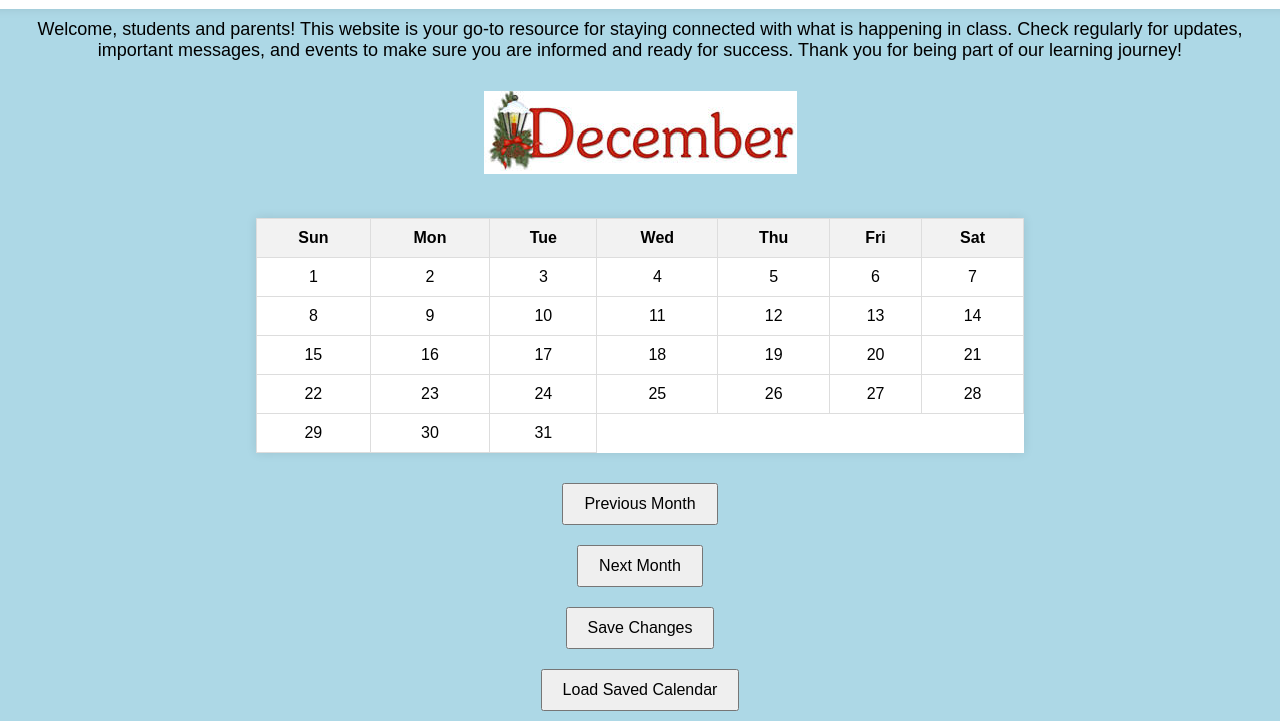
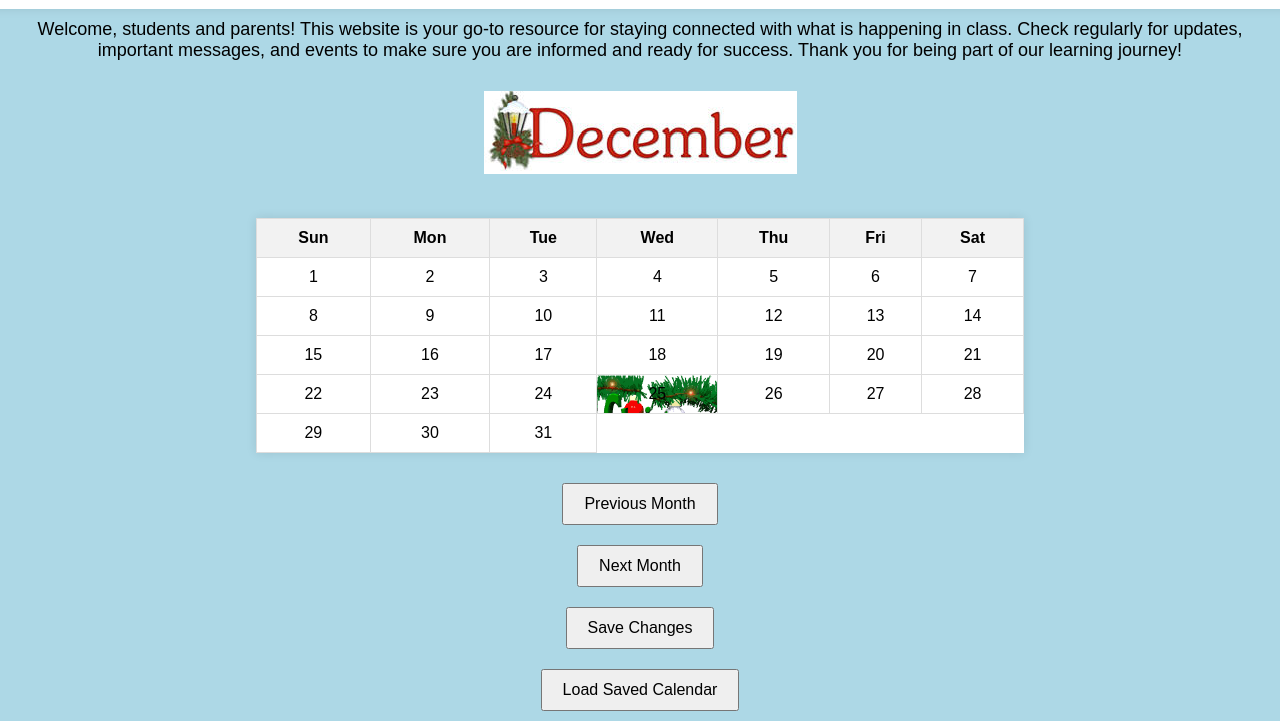
Before and after one commit to malichimo/LandingSite, a plain HTML site: page index.html in a window 1280 px wide. Shown: the part 88-809 px from the top of the page. Drawn offline with Linux system fonts and the light colour scheme.

Commit message:
Update index.html

```diff
--- a/index.html
+++ b/index.html
@@ -193,16 +193,16 @@
 
       // Holiday images mapped by specific date
       const holidayImages = {
-        "9-2-2024": "/mnt/data/Labor_Day.gif", // Labor Day - Sept 2, 2024
-        "10-14-2024": "/mnt/data/Columbus Day.png", // Columbus Day - Oct 14, 2024
-        "10-31-2024": "/mnt/data/Halloween.jpg", // Halloween - Oct 31, 2024
-        "11-11-2024": "/mnt/data/Veterans Day.jpeg", // Veterans Day - Nov 11, 2024
-        "11-28-2024": "/mnt/data/Turkey_sm.gif", // Thanksgiving - Nov 28, 2024
-        "12-25-2024": "/mnt/data/Christmas.gif", // Christmas - Dec 25, 2024
-        "1-20-2025": "/mnt/data/MLK.jpg", // Martin Luther King Jr. Day - Jan 20, 2025
-        "2-14-2025": "/mnt/data/Valentine.png", // Valentine's Day - Feb 14, 2025
-        "3-17-2025": "/mnt/data/Saint Patricks Day.jpeg", // St. Patrick's Day - Mar 17, 2025
-        "5-26-2025": "/mnt/data/memorial day.png" // Memorial Day - May 26, 2025
+        "9-2-2024": "./Labor_Day.gif", // Labor Day - Sept 2, 2024
+        "10-14-2024": "./Columbus Day.png", // Columbus Day - Oct 14, 2024
+        "10-31-2024": "./Halloween.jpg", // Halloween - Oct 31, 2024
+        "11-11-2024": "./Veterans Day.jpeg", // Veterans Day - Nov 11, 2024
+        "11-28-2024": "./Turkey_sm.gif", // Thanksgiving - Nov 28, 2024
+        "12-25-2024": "./Christmas.gif", // Christmas - Dec 25, 2024
+        "1-20-2025": "./MLK.jpg", // Martin Luther King Jr. Day - Jan 20, 2025
+        "2-14-2025": "./Valentine.png", // Valentine's Day - Feb 14, 2025
+        "3-17-2025": "./Saint Patricks Day.jpeg", // St. Patrick's Day - Mar 17, 2025
+        "5-26-2025": "./memorial day.png" // Memorial Day - May 26, 2025
       };
 
       // Initialize calendar with the current month
```
